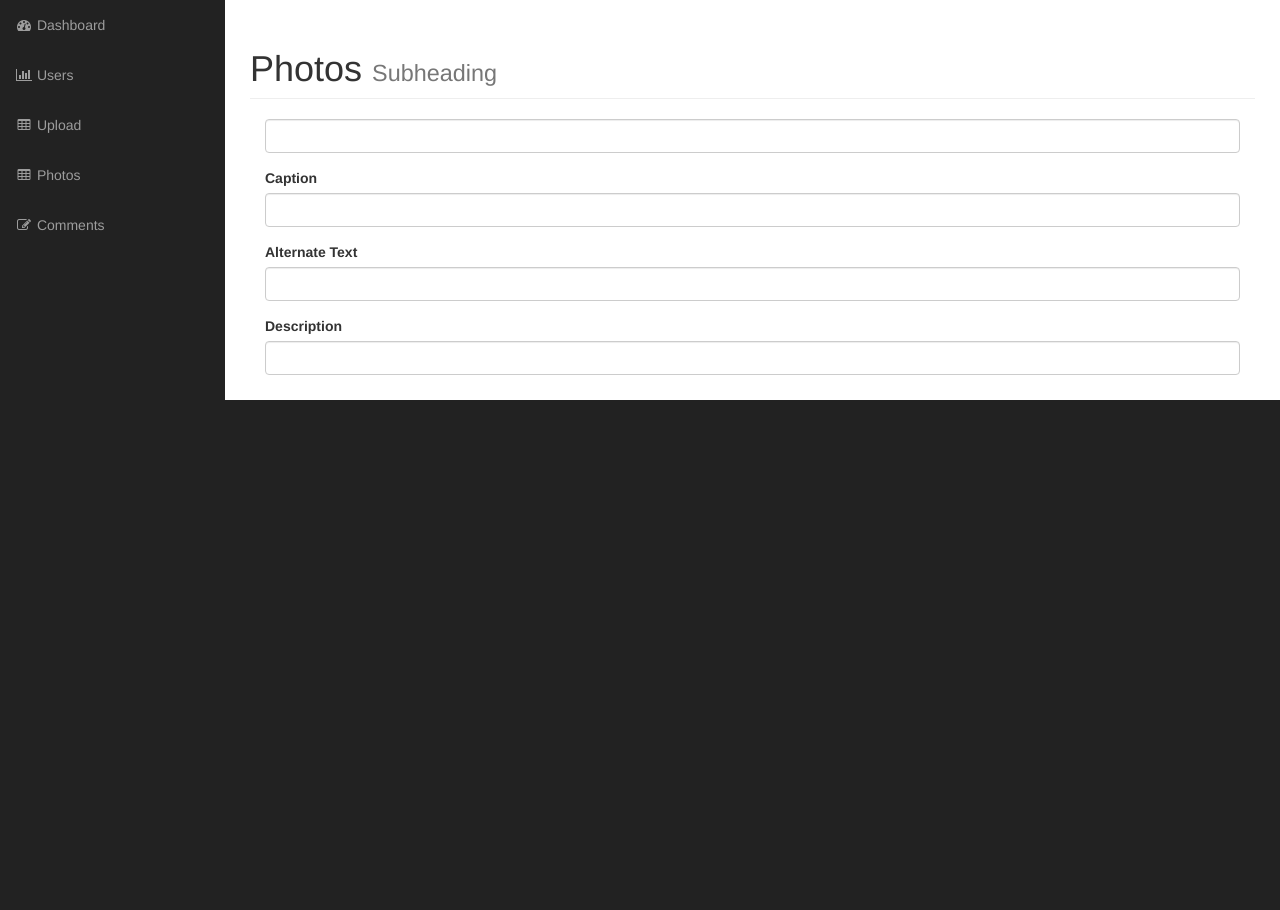
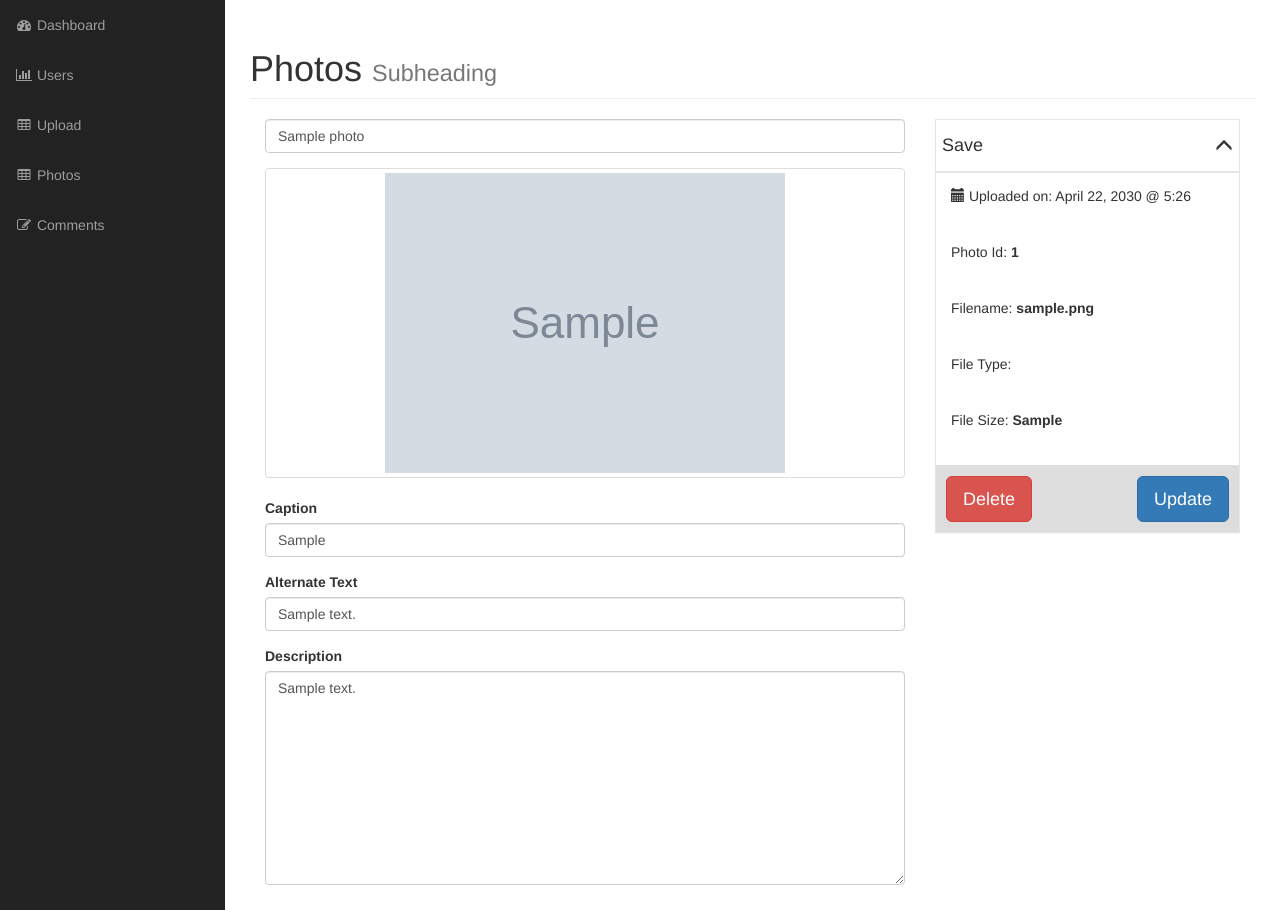
Before and after one commit to bauerpm7/Photo-Gallery, a PHP site: page /admin/edit_photo.php?id=1 in a window 1280 px wide. Shown: the part 51-961 px from the top of the page. Before the commit the page ends 451 px from the top, so only its background shows below. Run offline with PHP 8.4, Linux system fonts and the light colour scheme; the visitor is signed in with stand-in values (Sample User, id 1); tables that the repository leaves empty or names only in its code hold one stand-in row (values such as "Sample post"); grey boxes marked "Sample" are stand-in pictures; grey boxes labelled with a size stand in for pictures from a placeholder-image service; some libraries are stand-ins or nearby versions.

Commit message:
added WYSIWYG editor to edit photo along with functionality to modify caption, description, alternate text, and title to edit_photo page.  Other minor changes to code...

```diff
--- /dev/null
+++ b/admin/css/styles.css
@@ -0,0 +1,55 @@
+
+
+.admin-thumbnail {
+  width: 200px;
+  border-radius: 5%;
+}
+
+
+/****************EDIT PHOTO PAGE SIDE BAR STYLES************/
+.photo-info-box {
+
+ border: 1px solid #e5e5e5;
+  -webkit-box-shadow: 0 1px 1px rgba(0,0,0,.04);
+  box-shadow: 0 1px 1px rgba(0,0,0,.04);
+  background-color: #fff;
+
+
+}
+
+.info-box-header {
+  padding: 6px;
+ border-bottom: 1px solid #e5e5e5;
+   -webkit-box-shadow: 0 1px 1px rgba(0,0,0,.04);
+  box-shadow: 0 1px 1px rgba(0,0,0,.04);
+ background-color: #fff;
+
+}
+
+
+
+
+.photo-info-box .box-inner {
+border-top: 1px solid #e5e5e5;
+background-color: #fff;
+padding: 6px;
+
+}
+
+.photo-info-box .box-inner .text {
+padding: 7px 9px 19px;
+
+}
+
+.photo-info-box .box-inner .data {
+
+  font-weight: bold;
+}
+
+.photo-info-box .info-box-footer{
+
+border-top: 1px solid #ddd;
+background-color: #ddd;
+padding: 10px;
+
+}
--- a/admin/edit_photo.php
+++ b/admin/edit_photo.php
@@ -1,11 +1,27 @@
 <?php include("includes/header.php"); ?>
 <?php if(!$session->is_signed_in()) {redirect("login.php");} ?>
-
 <?php
 
-// $photos = Photo::find_all();
+    if(empty($_GET['id'])){
+        redirect("photos.php");
+    } else {;
+        $photo = Photo::find_by_id($_GET['id']);
+    }
+
+    if(isset($_POST['update'])){
+
+        if($photo){
+            $photo->title = $_POST['title'];
+            $photo->caption = $_POST['caption'];
+            $photo->alternate_text = $_POST['alternate_text'];
+            $photo->description = $_POST['description'];
+
+            $photo->save();
+        }
+    }
 
  ?>
+
 
 <!-- Navigation -->
 <nav class="navbar navbar-inverse navbar-fixed-top" role="navigation">
@@ -32,27 +48,67 @@
                 Photos
                 <small>Subheading</small>
             </h1>
-            <div class="col-md-12">
+            <form action="" method="post">
+                <div class="col-md-8">
                     <div class="form-group">
-                    <input type="text" name="title" class="form-control">
+                        <input type="text" name="title" class="form-control" value="<?php echo $photo->title; ?>">
+                    </div>
+                    <div class="form-group">
+                        <a class="thumbnail" href="#"><img src="<?php echo $photo->picture_path() ?>" alt=""></a>
                     </div>
                     <div class="form-group">
                         <label for="caption">Caption</label>
-                    <input type="text" name="caption" class="form-control">
+                        <input type="text" name="caption" class="form-control" value="<?php echo $photo->caption; ?>">
                     </div>
                     <div class="form-group">
                         <label for="alternate_text">Alternate Text</label>
-                    <input type="text" name="alternate_text" class="form-control">
+                        <input type="text" name="alternate_text" class="form-control" value="<?php echo $photo->alternate_text; ?>">
                     </div>
                     <div class="form-group">
-                    <label for="caption">Description</label>
-                    <input type="text" name="caption" class="form-control">
+                        <label for="description">Description</label>
+                        <textarea class = "form-control" name="description" cols="30" rows = "10"><?php echo $photo->description; ?>
+                        </textarea>
+                    </div>
+                </div>
+
+                <div class="col-md-4" >
+                    <div  class="photo-info-box">
+                        <div class="info-box-header">
+                            <h4>Save <span id="toggle" class="glyphicon glyphicon-menu-up pull-right"></span></h4>
+                            </div>
+                        <div class="inside">
+                            <div class="box-inner">
+                                <p class="text">
+                                    <span class="glyphicon glyphicon-calendar"></span> Uploaded on: April 22, 2030 @ 5:26
+                                </p>
+                                <p class="text ">
+                                    Photo Id: <span class="data photo_id_box"><?php echo $photo->id; ?></span>
+                                </p>
+                                <p class="text">
+                                    Filename: <span class="data"><?php echo $photo->filename; ?></span>
+                                </p>
+                                <p class="text">
+                                    File Type: <span class="data"><?php echo $photo->type; ?></span>
+                                </p>
+                                <p class="text">
+                                    File Size: <span class="data"><?php echo $photo->size; ?></span>
+                                </p>
+                            </div>
+                            <div class="info-box-footer clearfix">
+                                <div class="info-box-delete pull-left">
+                                    <a  href="delete_photo.php?id=<?php echo $photo->id; ?>" class="btn btn-danger btn-lg ">Delete</a>
+                                </div>
+                                <div class="info-box-update pull-right ">
+                                    <input type="submit" name="update" value="Update" class="btn btn-primary btn-lg ">
                             </div>
                             </div>
                         </div>
                     </div>
+                </div>
+            </form>
+        </div>
+    </div>
    <!-- /.row -->
-
 </div>
 <!-- /.container-fluid -->
 
--- a/admin/includes/footer.php
+++ b/admin/includes/footer.php
@@ -7,6 +7,10 @@
     <!-- Bootstrap Core JavaScript -->
     <script src="js/bootstrap.min.js"></script>
 
+    <!--WYSIWYG Editor-->
+    <script src="https://cloud.tinymce.com/stable/tinymce.min.js?apiKey=96td9wzurie7jhljxb1rfl3c6rjoxhpqthpertlchafsnlaa"></script>
+    <script src="js/scripts.js"></script>
+
 </body>
 
 </html>
--- a/admin/includes/header.php
+++ b/admin/includes/header.php
@@ -24,6 +24,8 @@
     <!-- Custom Fonts -->
     <link href="font-awesome/css/font-awesome.min.css" rel="stylesheet" type="text/css">
 
+    <link rel="stylesheet" href="css/styles.css">
+
     <!-- HTML5 Shim and Respond.js IE8 support of HTML5 elements and media queries -->
     <!-- WARNING: Respond.js doesn't work if you view the page via file:// -->
     <!--[if lt IE 9]>
--- a/admin/includes/photo.php
+++ b/admin/includes/photo.php
@@ -6,8 +6,10 @@ class Photo extends Db_object {
   protected static $db_table = "photos";
   protected static $db_table_fields = array(
     'title',
+    'caption',
     'description',
     'filename',
+    'alternate_text',
     'type',
     'size',
   );
@@ -17,6 +19,8 @@ class Photo extends Db_object {
   public $filename;
   public $type;
   public $size;
+  public $alternate_text;
+  public $caption;
 
   public $tmp_path;
   public $upload_directory = "images";
--- /dev/null
+++ b/admin/js/scripts.js
@@ -0,0 +1 @@
+tinymce.init({ selector:'textarea' });
--- a/admin/photos.php
+++ b/admin/photos.php
@@ -47,10 +47,10 @@ $photos = Photo::find_all();
                             <?php foreach ($photos as $photo) : ?>
 
                                 <tr>
-                                    <td><img src="<?php echo $photo->picture_path()?>" alt="">
+                                    <td><img class="admin-thumbnail" src="<?php echo $photo->picture_path()?>" alt="">
                                         <div class="pictures_link">
-                                            <a href="delete_photo.php/?id=<?php echo $photo->id; ?>">Delete</a>
-                                            <a href="#">Edit</a>
+                                            <a href="delete_photo.php?id=<?php echo $photo->id; ?>">Delete</a>
+                                            <a href="edit_photo.php?id=<?php echo $photo->id; ?>">Edit</a>
                                             <a href="#">View</a>
                                         </div>
                                     </td>
--- a/admin/upload.php
+++ b/admin/upload.php
@@ -1,5 +1,5 @@
 <?php include("includes/header.php"); ?>
-<?php if(!$session->is_signed_in()) {redirect("login.php"); return;}?>
+<?php if(!$session->is_signed_in()) {redirect("login.php");}?>
 <?php
 $message = "";
 if(isset($_POST['submit'])){
@@ -13,9 +13,7 @@ if(isset($_POST['submit'])){
     $message = join("<br", $photo->errors);
    }
 }
-
 ?>
-
 <!-- Navigation -->
 <nav class="navbar navbar-inverse navbar-fixed-top" role="navigation">
     <!-- Brand and toggle get grouped for better mobile display -->
@@ -28,8 +26,6 @@ if(isset($_POST['submit'])){
 
     <!-- /.navbar-collapse -->
 </nav>
-
-
 
 <div id="page-wrapper">
   <div class="container-fluid">
```
Also changed, not shown: admin/images/_large_image_1.jpg (added). Lines whose indentation alone changed are shown as unchanged.
